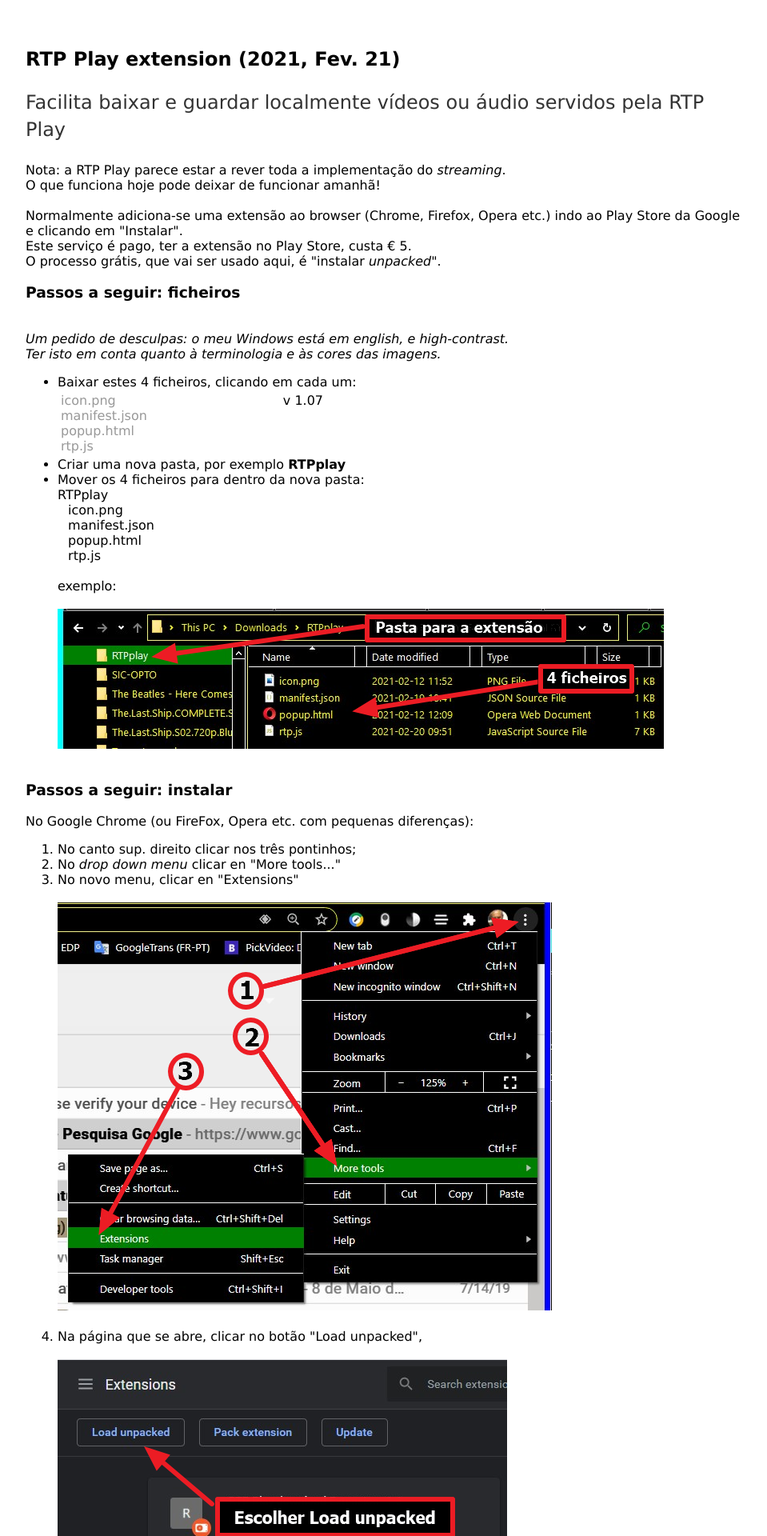
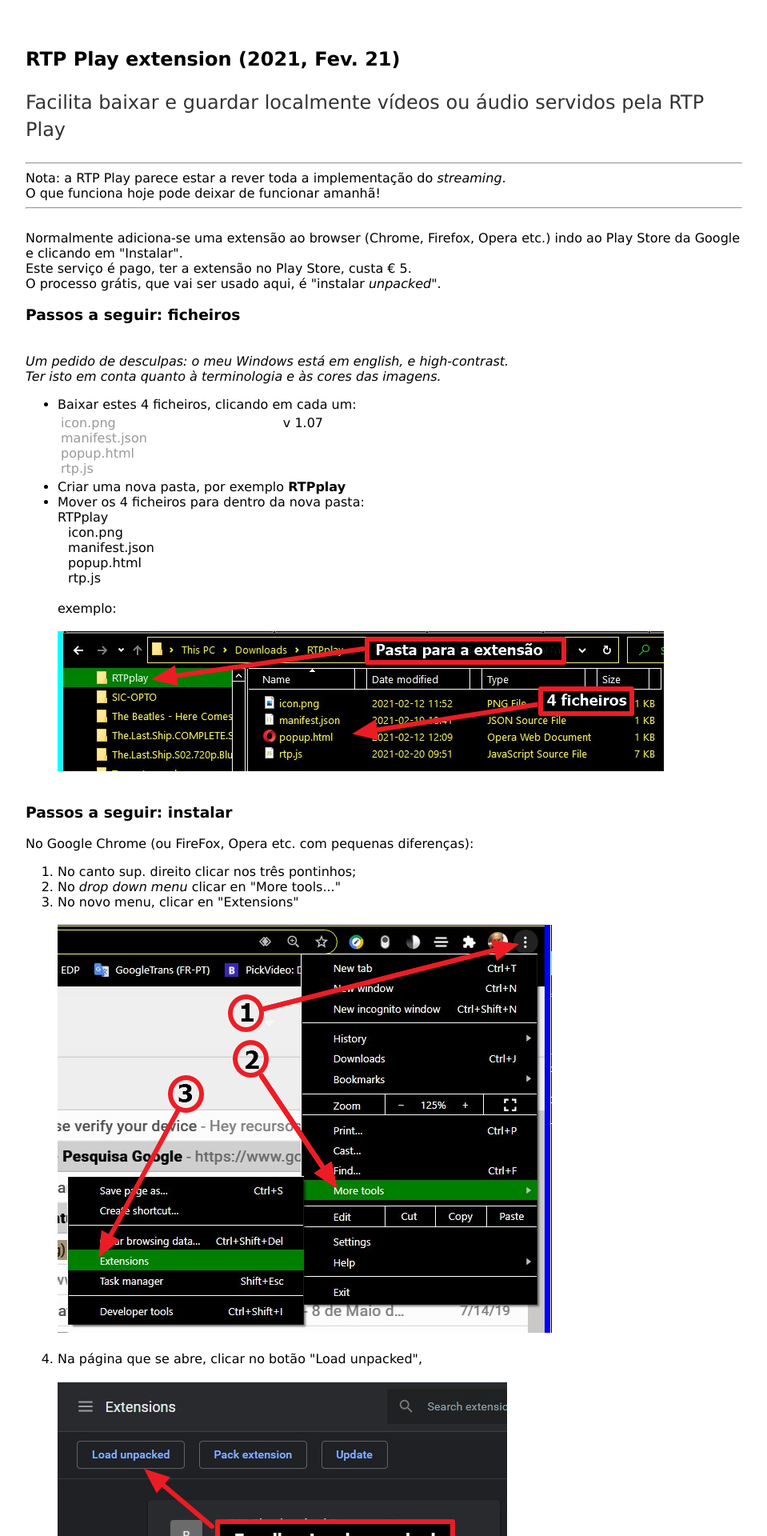
Before and after one commit to rtpplay/recursos.github.io, a Jekyll site: the page built from index.html, in a window 1280 px wide. Shown: the top 1920 px of the page at 80% size, without its empty margins (160-1119 px from the left). Built offline with Jekyll 4.4.1, drawn with Linux system fonts in a browser that asks for light colours.

Commit message:
Update index.html

```diff
--- a/index.html
+++ b/index.html
@@ -8,8 +8,11 @@
 
 	</p>
 </div><!-- /.blurb -->
+<hr>
 <div>Nota: a RTP Play parece estar a rever toda a implementação do <i>streaming</i>.<br>
-	O que funciona hoje pode deixar de funcionar amanhã!<br><br>
+	O que funciona hoje pode deixar de funcionar amanhã!<br>
+	<hr>
+	<br>
 	Normalmente adiciona-se uma extensão ao browser (Chrome, Firefox, Opera etc.) indo ao Play Store da Google e clicando em "Instalar".
 	<br>
 	Este serviço é pago, ter a extensão no Play Store, custa € 5.
```
